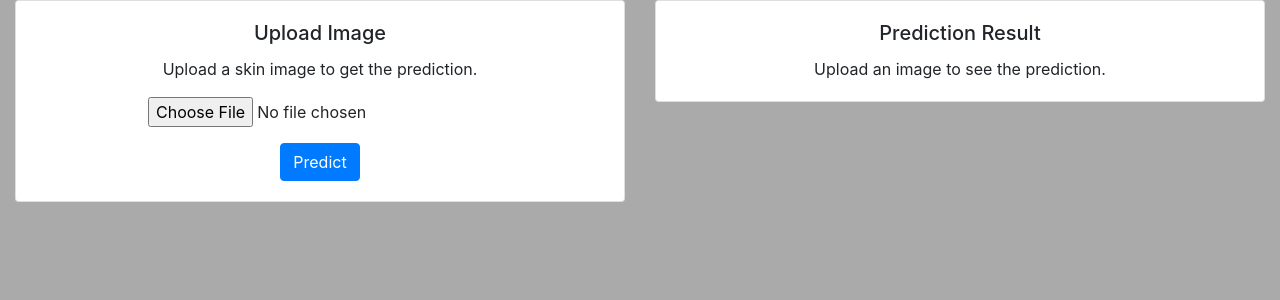
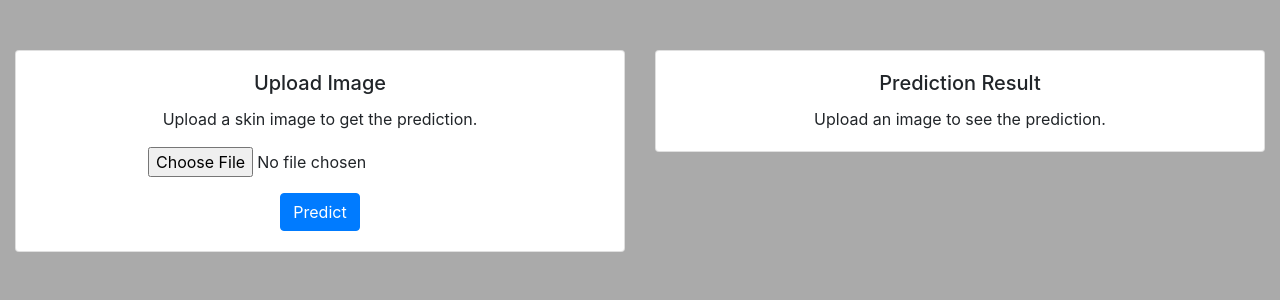
Before and after one commit to goetic-zoe/UFCFXK-30-3-Digital-Systems-Project, a Flask app: page / in a window 1280 px wide. Shown: the top 300 px of the page. Run offline with Flask 3, Linux system fonts and the light colour scheme; some libraries are stand-ins or nearby versions.

Commit message:
Updated index.html with margin styling for container-fluid class

```diff
--- a/templates/index.html
+++ b/templates/index.html
@@ -9,6 +9,9 @@
     <style>
         body {
             background-color: #aaaaaa;
+        }
+        .container-fluid.h-100 {
+            margin-top: 50px; /* Added margin to push the cards down */
         }
     </style>
 </head>
```
